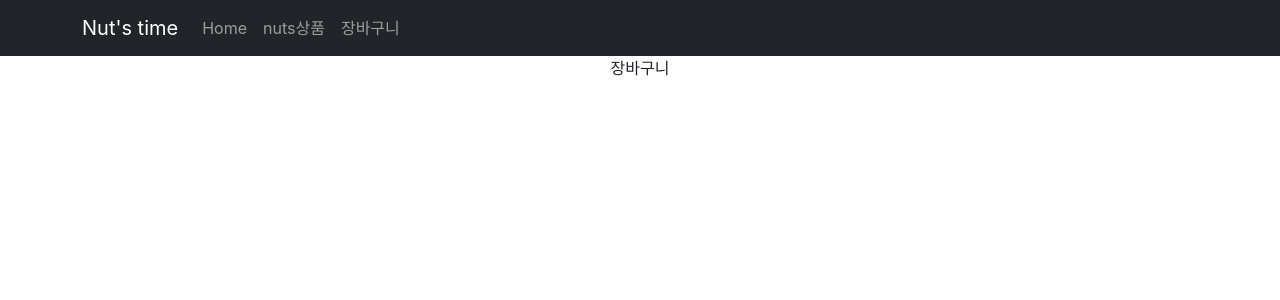
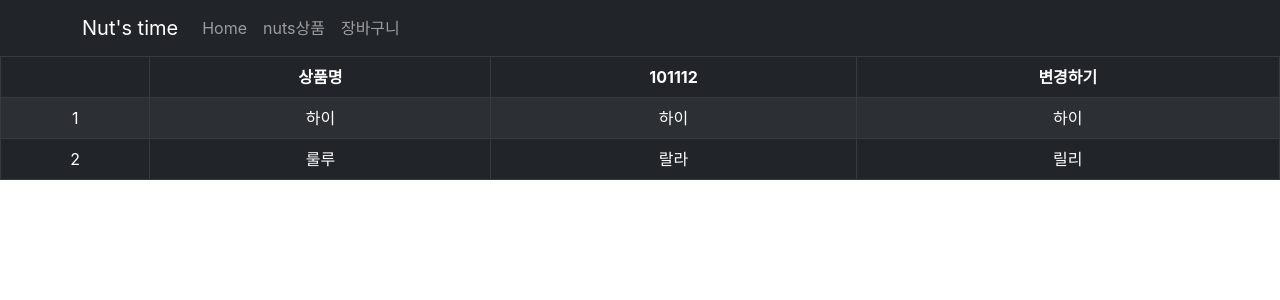
Before and after one commit to sunny8bee/shop, a React (Create React App) app: page /cart in a window 1280 px wide. Shown: the top 300 px of the page. Built offline with nearby package versions, Linux system fonts and the light colour scheme.

Commit message:
Using Redux in Cart

```diff
--- a/package.json
+++ b/package.json
@@ -3,6 +3,7 @@
   "version": "0.1.0",
   "private": true,
   "dependencies": {
+    "@reduxjs/toolkit": "^1.8.5",
     "@testing-library/jest-dom": "^5.16.5",
     "@testing-library/react": "^13.3.0",
     "@testing-library/user-event": "^13.5.0",
@@ -11,6 +12,7 @@
     "react": "^18.2.0",
     "react-bootstrap": "^2.5.0",
     "react-dom": "^18.2.0",
+    "react-redux": "^8.0.2",
     "react-router-dom": "^6.3.0",
     "react-scripts": "5.0.1",
     "web-vitals": "^2.1.4"
--- a/src/App.js
+++ b/src/App.js
@@ -5,6 +5,7 @@ import "./App.css";
 import data from "./data.js";
 import { Routes, Route, Link, useNavigate, Outlet } from "react-router-dom";
 import Detail from "./pages/Detail.js";
+import Cart from "./pages/Cart.js";
 import axios from "axios";
 
 function App() {
@@ -135,11 +136,7 @@ function App() {
         <Route
           //✅장바구니
           path="/cart"
-          element={
-            <>
-              <div>장바구니</div>
-            </>
-          }
+          element={<Cart />}
         />
 
         {/* 📌404 페이지 만들기  */}
--- /dev/null
+++ b/src/pages/Cart.js
@@ -0,0 +1,79 @@
+// import Table from "react-bootstrap/Table";
+
+import { Table } from "react-bootstrap";
+import { useSelecort, useSelector } from "react-redux";
+//🟣장바구니 데이터를 state에 보관해두고 데이터바인딩하기
+//장바구니state가 App, Detail, Cart에 필요하면 최상단인 App.js에 만듬
+//그런데 (자식으로밖에 전송이 안됨.) 이렇게 전송하면 props전송하는게 귀찮아짐
+//이럴 때 쓸수있는 라이브러리 : ✨Redux✨
+//✨Redux✨ 장점 : 컴포넌트간에 props없이도 state공유가능
+//redux store.js 에 state1, state2, ...  직접 뽑아서 쓸 수 있는 기능제공
+//(리액트 구인시 대부분 Redux사용 요구)
+
+//🔘Redux 설치하기
+//1. package.json  들어가기 : 사이트 구동에 필요한 라이브러리들 버전을 모아둔 파일
+//현재 리액트, 리액트돔 :18버전 이상인지 확인하기 (작성일시 : 22년 09월)
+//2. 터미널 열어서 🔸➡️ npm install @reduxjs/toolkit react-redux ⬅️🔸 설치
+//3. 다운로드가 끝나면 npm start 한다.
+//4. 파일하나 만들어주기 sre - store.js : state를 보관하는 공간
+//store.js가서
+// import { configureStore } from '@reduxjs/toolkit';
+// export default configureStore({
+//     reducer: {}})  작성해주고
+//5. index.js가서 <Provider store={store}>쓰기
+//import { Provider } from "react-redux";
+// <React.StrictMode>
+//   <Provider>
+//     <BrowserRouter>
+//       <App />
+//     </BrowserRouter>
+//   </Provider>;
+// </React.StrictMode>
+//6. import store from "./store.js"; 스토어를 임포트해주고
+//<Provider store={store}>  store 쓰기
+// app이라는 컴포넌트와 그 모든 자식들은 스토어에 있는 state를 맘껏 꺼내 쓸 수 있게 됨.
+
+function Cart() {
+  //🟡 Redux store에 있던 state가 남음  (자유롭게 쓸 수 있다)
+  let state = useSelector(state => {
+    return state;
+  }); //return state.user 이런식으로 콕집어 가능
+  console.log(state.user);
+
+  return (
+    <div>
+      <Table striped bordered hover variant="dark">
+        <thead>
+          <tr>
+            {/*
+            테이블의 헤드 : thead (제목같은거)
+            가로칸 : tr
+            세로줄 : td
+            실제 내용영역 : tbody
+            */}
+            <th> </th>
+            <th>상품명</th>
+            <th>{state.stock}</th>
+            <th>변경하기</th>
+          </tr>
+        </thead>
+        <tbody>
+          <tr>
+            <td>1</td>
+            <td>하이</td>
+            <td>하이</td>
+            <td>하이</td>
+          </tr>
+          <tr>
+            <td>2</td>
+            <td>룰루</td>
+            <td>랄라</td>
+            <td>릴리</td>
+          </tr>
+        </tbody>
+      </Table>
+    </div>
+  );
+}
+
+export default Cart;
--- /dev/null
+++ b/src/store.js
@@ -0,0 +1,31 @@
+//🟡 store에다가 state 만드는 법
+//1. import 에다가 createSlice 추가해준다
+//2. createSlice 함수 생성  ( useState와 비슷한 용도 )
+//3. 함수 안에 name: 'state이름' , initialState: '값' ->state하나를 slice라고 부른다.
+//4. 만든 state를 등록하기위해 아래 reducer: 에 등록한다.
+//      등록하기위해선 : 앞서 함수 createSlice를 변수로 저장한다.
+//      아래 reducer 안에 등록해주기위해 user(작명) : user.reducer 이라고 써준다. 보통 같은작명씀
+//5. 스토어에있는 state 꺼내쓰기 위해서 Car.js 들어가서 useSelector() 라고 훅을 써준다.
+//      상단에 import { useSelector } form "react-redux" 해준다.
+//      useSelector((state)=>{ return state })를 써준다 (기분문법 같은 개념)
+//      let a = 라고 변수에 저장해서 쓰면된다.
+//  let a = useSelector((state)=>{ return state })
+import { configureStore, createSlice } from "@reduxjs/toolkit";
+
+let user = createSlice({
+  name: "user",
+  initialState: "kim",
+});
+
+//재고
+let stock = createSlice({
+  name: "stock",
+  initialState: [10, 11, 12],
+});
+
+export default configureStore({
+  reducer: {
+    user: user.reducer,
+    stock: stock.reducer,
+  },
+});
```
Also changed, not shown: src/index.js (+6 -2 lines), 1 other file (tests, documents, lock files or other folders).
